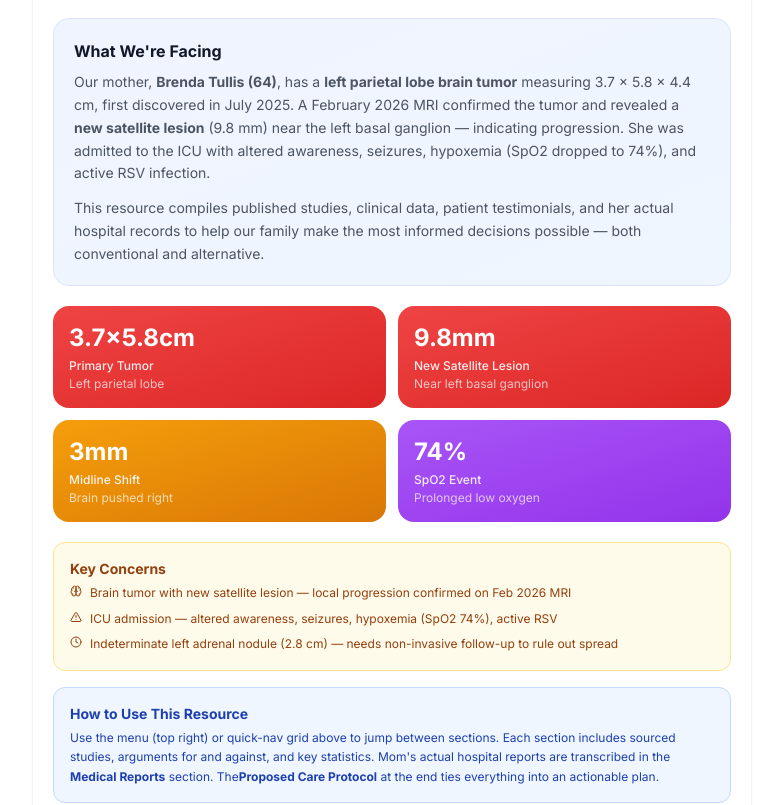
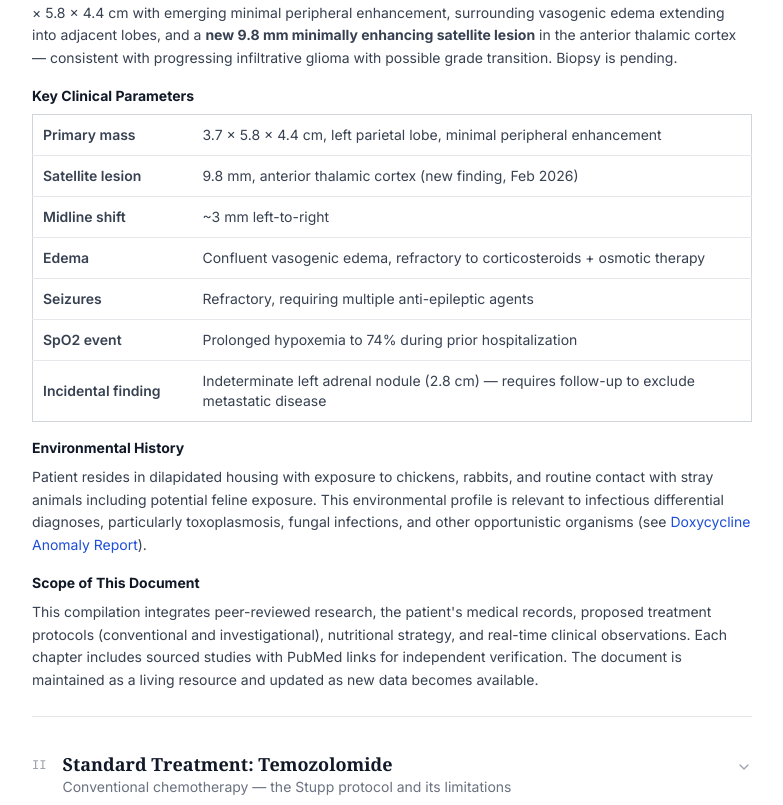
Before and after one commit to mechaloctopus/mom, a React (Vite) app: page / in a window 1280 px wide. Shown: the part 1436-2241 px from the top of the page, without its empty margins (248-1031 px from the left). Built offline with nearby package versions, Linux system fonts and the light colour scheme.

Commit message:
Phase 2: Restyle Overview and Chemotherapy sections to journal prose

```diff
--- a/src/sections/Chemotherapy.jsx
+++ b/src/sections/Chemotherapy.jsx
@@ -1,119 +1,70 @@
 import React from 'react';
-import { Stethoscope } from 'lucide-react';
-import { SectionHeader, StudyCard, InfoBox, Divider, StatCard, ProConCard, BackToNav } from '../components/Cards';
+import { ExternalLink } from 'lucide-react';
+
+function Cite({ url, children }) {
+  return <a href={url} target="_blank" rel="noopener noreferrer" className="text-blue-700 hover:underline inline-flex items-center gap-0.5">{children} <ExternalLink className="w-2.5 h-2.5" /></a>;
+}
 
 export default function Chemotherapy() {
   return (
-    <section id="chemo" className="section-card">
-      <SectionHeader
-        icon={<Stethoscope className="w-5 h-5" />}
-        title="Standard Treatment: Temozolomide"
-        subtitle="Chemotherapy — the recommended conventional option"
-        color="red"
-      />
+    <section id="chemo">
+      <p className="text-sm text-gray-700 leading-relaxed mb-4">
+        The standard of care for glioblastoma is the <strong>Stupp protocol</strong>: maximal safe surgical resection followed by 60 Gy radiation in 30 fractions with concurrent temozolomide (75 mg/m²), then 6 cycles of adjuvant temozolomide (150–200 mg/m², 5/28 days). This protocol has been the global standard since 2005.
+      </p>
 
-      <InfoBox variant="warning" title="Current Situation">
-        The recommended conventional option is extremely expensive and has limited effectiveness.
-        The standard of care for glioblastoma (GBM) is the Stupp protocol: maximal surgical resection
-        followed by radiation therapy with concurrent and adjuvant temozolomide chemotherapy.
-      </InfoBox>
-
-      <h3 className="text-sm font-bold text-gray-900 mb-3">Key Statistics</h3>
-      <div className="grid grid-cols-2 gap-3 mb-5">
-        <StatCard value="14.6 mo" label="Median Survival" sublabel="With temozolomide" color="amber" />
-        <StatCard value="12.1 mo" label="Median Survival" sublabel="Radiation only" color="red" />
-        <StatCard value="9.8%" label="5-Year Survival" sublabel="With temozolomide" color="purple" />
-        <StatCard value="1.9%" label="5-Year Survival" sublabel="Without temozolomide" color="red" />
+      <h3 className="text-sm font-bold text-gray-900 mb-2">Survival Data</h3>
+      <div className="overflow-x-auto mb-4">
+        <table className="w-full text-sm border border-gray-300">
+          <thead><tr className="bg-gray-100 border-b border-gray-300"><th className="p-2.5 text-left font-semibold text-gray-700">Metric</th><th className="p-2.5 text-left font-semibold text-gray-700">With TMZ</th><th className="p-2.5 text-left font-semibold text-gray-700">Without TMZ</th></tr></thead>
+          <tbody className="text-gray-700">
+            <tr className="border-b border-gray-200"><td className="p-2.5">Median overall survival</td><td className="p-2.5 font-semibold">14.6 months</td><td className="p-2.5">12.1 months</td></tr>
+            <tr className="border-b border-gray-200"><td className="p-2.5">2-year survival</td><td className="p-2.5 font-semibold">26.5%</td><td className="p-2.5">10.4%</td></tr>
+            <tr className="border-b border-gray-200"><td className="p-2.5">5-year survival</td><td className="p-2.5 font-semibold">9.8%</td><td className="p-2.5">1.9%</td></tr>
+            <tr><td className="p-2.5">MGMT-methylated subset</td><td className="p-2.5 font-semibold">21.7 months</td><td className="p-2.5">15.3 months</td></tr>
+          </tbody>
+        </table>
       </div>
 
-      <p className="text-xs text-gray-500 leading-relaxed mb-4">
-        The landmark 2005 Stupp trial showed temozolomide extends median overall survival by about 2.5 months
-        (14.6 vs 12.1 months). At 2 years, 26.5% survive with chemo vs 10.4% without.
-        At 5 years, only ~9.8% survive with temozolomide. More recent real-world data sometimes shows
-        15–20+ months in select groups, but prognosis remains poor overall.
+      <p className="text-sm text-gray-700 leading-relaxed mb-4">
+        Temozolomide extends median survival by approximately 2.5 months. The benefit is substantially greater in patients with <strong>MGMT promoter methylation</strong> (~40% of GBM), where median survival reaches 21.7 months. In MGMT-unmethylated patients (~60%), the benefit is marginal (1–2 months). Real-world data often shows lower outcomes than clinical trials, with population-based studies reporting median OS of 10–11 months. Extended TMZ courses ({">"} 6 cycles) may further improve survival in select patients (19–26 months median OS).
       </p>
 
-      <ProConCard
-        pros={[
-          'Only proven treatment to extend survival in GBM (by ~2.5 months median)',
-          'FDA-approved standard of care with decades of data',
-          '5-year survival improves from 1.9% to 9.8% (Stupp trial)',
-          'MGMT methylation status can predict better response (~21.7 months median OS)',
-          'Extended cycles (>6) may improve survival in some patients (19–26 months)',
-        ]}
-        cons={[
-          'Median survival still only ~14.6 months — most patients do not survive long-term',
-          'Severe side effects: myelosuppression, nausea, fatigue, lymphopenia, infection risk',
-          'Extremely expensive treatment',
-          '5-year survival is still less than 10%',
-          'Quality of life concerns during treatment',
-          'Tumor almost always recurs even with treatment',
-          'Some real-world populations show worse outcomes than clinical trials (10–11 month median OS)',
-        ]}
-      />
+      <h3 className="text-sm font-bold text-gray-900 mb-2">Considerations</h3>
+      <div className="overflow-x-auto mb-4">
+        <table className="w-full text-sm border border-gray-300">
+          <thead><tr className="bg-gray-100 border-b border-gray-300"><th className="p-2.5 text-left font-semibold text-gray-700">Arguments For</th><th className="p-2.5 text-left font-semibold text-gray-700">Arguments Against</th></tr></thead>
+          <tbody className="text-gray-700 align-top">
+            <tr><td className="p-2.5">
+              <ul className="list-disc pl-4 space-y-1">
+                <li>Only proven treatment to extend GBM survival</li>
+                <li>FDA-approved with decades of data</li>
+                <li>MGMT-methylated patients derive meaningful benefit</li>
+                <li>Extended cycles may improve long-term outcomes</li>
+              </ul>
+            </td><td className="p-2.5">
+              <ul className="list-disc pl-4 space-y-1">
+                <li>Median survival still under 15 months; 5-year survival under 10%</li>
+                <li>Severe toxicity: myelosuppression, lymphopenia, infection risk</li>
+                <li>MGMT-unmethylated patients derive marginal benefit</li>
+                <li>Tumor almost always recurs even with treatment</li>
+                <li>Significant quality-of-life impact</li>
+                <li>Extremely expensive</li>
+              </ul>
+            </td></tr>
+          </tbody>
+        </table>
+      </div>
 
-      <Divider />
-      <h3 className="text-sm font-bold text-gray-900 mb-3">Landmark Studies</h3>
-
-      <StudyCard
-        title="Stupp Trial — Radiotherapy plus temozolomide for glioblastoma (NEJM 2005)"
-        description="Phase III trial establishing the standard of care. 573 patients randomized to radiation alone vs. radiation + temozolomide."
-        findings="Median OS 14.6 months (chemo) vs 12.1 months (radiation only). 2-year survival 26.5% vs 10.4%. This became the global standard."
-        url="https://www.nejm.org/doi/full/10.1056/NEJMoa043330"
-        type="study"
-      />
-
-      <StudyCard
-        title="Stupp Trial 5-Year Update (Lancet Oncology 2009)"
-        description="Long-term follow-up of the original Stupp trial with 5-year survival data."
-        findings="5-year OS 9.8% with temozolomide vs 1.9% without. 27.2% survived to 2 years. Benefit durable but small in absolute terms."
-        url="https://pubmed.ncbi.nlm.nih.gov/19269895/"
-        type="study"
-      />
-
-      <Divider />
-      <h3 className="text-sm font-bold text-gray-900 mb-3">Additional Studies</h3>
-
-      <StudyCard
-        title="Survival in research studies in the US (Grossman et al., 2010)"
-        description="Combined analysis of US research populations receiving temozolomide."
-        findings="Median OS around 14–16 months in aligned clinical trial populations."
-        url="https://pubmed.ncbi.nlm.nih.gov/20371685/"
-        type="study"
-      />
-
-      <StudyCard
-        title="Long-term adjuvant temozolomide effect (Huang et al., 2021)"
-        description="Compares standard (6 cycles) vs extended temozolomide treatment duration."
-        findings="Standard: median OS 19.4 months, 2-year survival 36%. Extended: median OS 25.6 months, 2-year survival 66%."
-        url="https://pmc.ncbi.nlm.nih.gov/articles/PMC8561964/"
-        type="study"
-      />
-
-      <StudyCard
-        title="GBM and increased survival with longer chemo (Abou Jaoude et al., 2019)"
-        description="Retrospective study on whether longer temozolomide courses improve outcomes."
-        findings="Longer temozolomide linked to better long-term survival; 5-year survival ~4%."
-        url="https://pmc.ncbi.nlm.nih.gov/articles/PMC6710024/"
-        type="study"
-      />
-
-      <StudyCard
-        title="Temozolomide chronotherapy (Damato et al., 2021)"
-        description="Examined whether timing of temozolomide dosing affects outcomes."
-        findings="Median OS ~15 months overall with variations by timing/dosing schedule."
-        url="https://pmc.ncbi.nlm.nih.gov/articles/PMC8086242/"
-        type="study"
-      />
-
-      <StudyCard
-        title="Post-FDA approval survival benefit (Zhu et al., 2017)"
-        description="Population-based study of survival trends after temozolomide and bevacizumab approval."
-        findings="Real-world median OS improved to 10–11 months in post-approval eras (lower than clinical trials)."
-        url="https://pmc.ncbi.nlm.nih.gov/articles/PMC5546458/"
-        type="study"
-      />
-      <BackToNav />
+      <h3 className="text-sm font-bold text-gray-900 mb-2">Key Studies</h3>
+      <ol className="list-decimal pl-6 text-sm text-gray-700 leading-relaxed space-y-2">
+        <li>Stupp R et al. Radiotherapy plus concomitant and adjuvant temozolomide for glioblastoma. <em>NEJM</em> 2005. <Cite url="https://www.nejm.org/doi/full/10.1056/NEJMoa043330">NEJM</Cite></li>
+        <li>Stupp R et al. Effects of radiotherapy with concomitant and adjuvant temozolomide — 5-year analysis. <em>Lancet Oncol</em> 2009. <Cite url="https://pubmed.ncbi.nlm.nih.gov/19269895/">PMID: 19269895</Cite></li>
+        <li>Grossman SA et al. Survival of patients with newly diagnosed GBM treated with radiation and TMZ on research protocols in the US. <em>Clin Cancer Res</em> 2010. <Cite url="https://pubmed.ncbi.nlm.nih.gov/20371685/">PMID: 20371685</Cite></li>
+        <li>Huang J et al. Long-term adjuvant TMZ — standard vs extended treatment. <em>Front Oncol</em> 2021. <Cite url="https://pmc.ncbi.nlm.nih.gov/articles/PMC8561964/">PMC8561964</Cite></li>
+        <li>Abou Jaoude JF et al. GBM and increased survival with longer chemotherapy. 2019. <Cite url="https://pmc.ncbi.nlm.nih.gov/articles/PMC6710024/">PMC6710024</Cite></li>
+        <li>Damato AL et al. Temozolomide chronotherapy. <em>Neuro-Oncol Adv</em> 2021. <Cite url="https://pmc.ncbi.nlm.nih.gov/articles/PMC8086242/">PMC8086242</Cite></li>
+        <li>Zhu P et al. Post-FDA approval survival benefit — population-based study. 2017. <Cite url="https://pmc.ncbi.nlm.nih.gov/articles/PMC5546458/">PMC5546458</Cite></li>
+      </ol>
     </section>
   );
 }
--- a/src/sections/Overview.jsx
+++ b/src/sections/Overview.jsx
@@ -1,64 +1,36 @@
 import React from 'react';
-import { Heart, AlertTriangle, Brain, Clock } from 'lucide-react';
-import { SectionHeader, StatCard, InfoBox, BackToNav } from '../components/Cards';
 
 export default function Overview() {
   return (
-    <section id="overview" className="section-card">
-      <SectionHeader
-        icon={<Heart className="w-5 h-5" />}
-        title="Overview"
-        subtitle="Understanding the situation"
-        color="primary"
-      />
+    <section id="overview">
+      <p className="text-sm text-gray-700 leading-relaxed mb-4">
+        <strong>Brenda Tullis, 64-year-old female</strong>, presents with a left parietal lobe infiltrative mass first identified on MRI in July 2025 as a large non-enhancing signal abnormality measuring 9.3 × 5.1 × 5.6 cm, most suggestive of glioma. A February 2026 follow-up MRI demonstrated interval evolution: the primary mass now measures 3.7 × 5.8 × 4.4 cm with emerging minimal peripheral enhancement, surrounding vasogenic edema extending into adjacent lobes, and a <strong>new 9.8 mm minimally enhancing satellite lesion</strong> in the anterior thalamic cortex — consistent with progressing infiltrative glioma with possible grade transition. Biopsy is pending.
+      </p>
 
-      <div className="bg-gradient-to-br from-primary-50 to-blue-50 border border-primary-100 rounded-2xl p-5 mb-5">
-        <h3 className="text-base font-bold text-gray-900 mb-2">What We're Facing</h3>
-        <p className="text-sm text-gray-600 leading-relaxed mb-3">
-          Our mother, <strong>Brenda Tullis (64)</strong>, has a <strong>left parietal lobe brain tumor</strong> measuring
-          3.7 × 5.8 × 4.4 cm, first discovered in July 2025. A February 2026 MRI confirmed the tumor and revealed
-          a <strong>new satellite lesion</strong> (9.8 mm) near the left basal ganglion — indicating progression.
-          She was admitted to the ICU with altered awareness, seizures, hypoxemia (SpO2 dropped to 74%), and active RSV infection.
-        </p>
-        <p className="text-sm text-gray-600 leading-relaxed">
-          This resource compiles published studies, clinical data, patient testimonials, and her actual
-          hospital records to help our family make the most informed decisions possible — both conventional and alternative.
-        </p>
+      <h3 className="text-sm font-bold text-gray-900 mb-2">Key Clinical Parameters</h3>
+      <div className="overflow-x-auto mb-4">
+        <table className="w-full text-sm border border-gray-300">
+          <tbody className="text-gray-700">
+            <tr className="border-b border-gray-200"><td className="p-2.5 font-semibold w-40">Primary mass</td><td className="p-2.5">3.7 × 5.8 × 4.4 cm, left parietal lobe, minimal peripheral enhancement</td></tr>
+            <tr className="border-b border-gray-200"><td className="p-2.5 font-semibold">Satellite lesion</td><td className="p-2.5">9.8 mm, anterior thalamic cortex (new finding, Feb 2026)</td></tr>
+            <tr className="border-b border-gray-200"><td className="p-2.5 font-semibold">Midline shift</td><td className="p-2.5">~3 mm left-to-right</td></tr>
+            <tr className="border-b border-gray-200"><td className="p-2.5 font-semibold">Edema</td><td className="p-2.5">Confluent vasogenic edema, refractory to corticosteroids + osmotic therapy</td></tr>
+            <tr className="border-b border-gray-200"><td className="p-2.5 font-semibold">Seizures</td><td className="p-2.5">Refractory, requiring multiple anti-epileptic agents</td></tr>
+            <tr className="border-b border-gray-200"><td className="p-2.5 font-semibold">SpO2 event</td><td className="p-2.5">Prolonged hypoxemia to 74% during prior hospitalization</td></tr>
+            <tr><td className="p-2.5 font-semibold">Incidental finding</td><td className="p-2.5">Indeterminate left adrenal nodule (2.8 cm) — requires follow-up to exclude metastatic disease</td></tr>
+          </tbody>
+        </table>
       </div>
 
-      <div className="grid grid-cols-2 gap-3 mb-5">
-        <StatCard value="3.7×5.8cm" label="Primary Tumor" sublabel="Left parietal lobe" color="red" />
-        <StatCard value="9.8mm" label="New Satellite Lesion" sublabel="Near left basal ganglion" color="red" />
-        <StatCard value="3mm" label="Midline Shift" sublabel="Brain pushed right" color="amber" />
-        <StatCard value="74%" label="SpO2 Event" sublabel="Prolonged low oxygen" color="purple" />
-      </div>
+      <h3 className="text-sm font-bold text-gray-900 mb-2">Environmental History</h3>
+      <p className="text-sm text-gray-700 leading-relaxed mb-4">
+        Patient resides in dilapidated housing with exposure to chickens, rabbits, and routine contact with stray animals including potential feline exposure. This environmental profile is relevant to infectious differential diagnoses, particularly toxoplasmosis, fungal infections, and other opportunistic organisms (see <a href="#/doxycycline-anomaly" className="text-blue-700 hover:underline">Doxycycline Anomaly Report</a>).
+      </p>
 
-      <InfoBox title="Key Concerns" variant="warning">
-        <ul className="space-y-1.5 mt-1">
-          <li className="flex items-start gap-2">
-            <Brain className="w-3 h-3 mt-0.5 flex-shrink-0" />
-            <span>Brain tumor with new satellite lesion — local progression confirmed on Feb 2026 MRI</span>
-          </li>
-          <li className="flex items-start gap-2">
-            <AlertTriangle className="w-3 h-3 mt-0.5 flex-shrink-0" />
-            <span>ICU admission — altered awareness, seizures, hypoxemia (SpO2 74%), active RSV</span>
-          </li>
-          <li className="flex items-start gap-2">
-            <Clock className="w-3 h-3 mt-0.5 flex-shrink-0" />
-            <span>Indeterminate left adrenal nodule (2.8 cm) — needs non-invasive follow-up to rule out spread</span>
-          </li>
-        </ul>
-      </InfoBox>
-
-      <InfoBox title="How to Use This Resource" variant="info">
-        <p>
-          Use the menu (top right) or quick-nav grid above to jump between sections. Each section
-          includes sourced studies, arguments for and against, and key statistics. Mom's actual
-          hospital reports are transcribed in the <strong>Medical Reports</strong> section. The
-          <strong>Proposed Care Protocol</strong> at the end ties everything into an actionable plan.
-        </p>
-      </InfoBox>
-      <BackToNav />
+      <h3 className="text-sm font-bold text-gray-900 mb-2">Scope of This Document</h3>
+      <p className="text-sm text-gray-700 leading-relaxed">
+        This compilation integrates peer-reviewed research, the patient{"'"}s medical records, proposed treatment protocols (conventional and investigational), nutritional strategy, and real-time clinical observations. Each chapter includes sourced studies with PubMed links for independent verification. The document is maintained as a living resource and updated as new data becomes available.
+      </p>
     </section>
   );
 }
```
Also changed, not shown: 5 other files (tests, documents, lock files or other folders).
